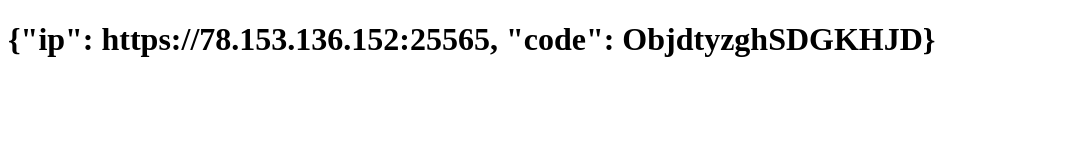
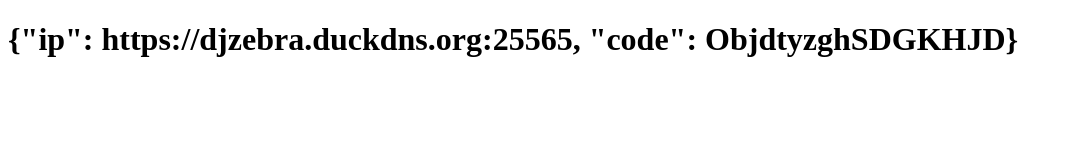
Before and after one commit to djzebra/game-conduit, a plain HTML site: page index.html in a window 1280 px wide. Shown: the whole page, without its empty margins (0-1071 px from the left). Drawn offline with Linux system fonts and the light colour scheme.

Commit message:
Update index.html

```diff
--- a/index.html
+++ b/index.html
@@ -2,7 +2,7 @@
 <html>
 <body>
 
-<h1>{"ip": https://78.153.136.152:25565, "code": ObjdtyzghSDGKHJD}</h1>
+<h1>{"ip": https://djzebra.duckdns.org:25565, "code": ObjdtyzghSDGKHJD}</h1>
 
 </body>
 </html>
```
